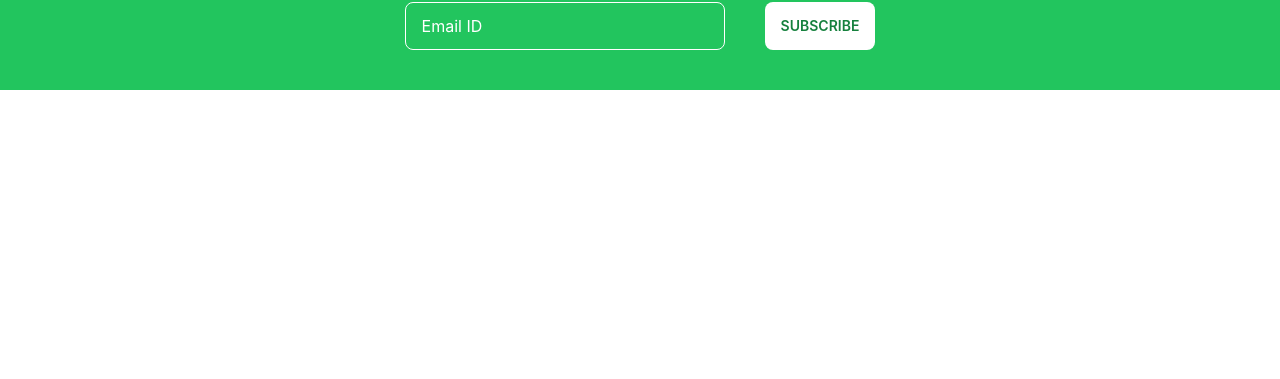
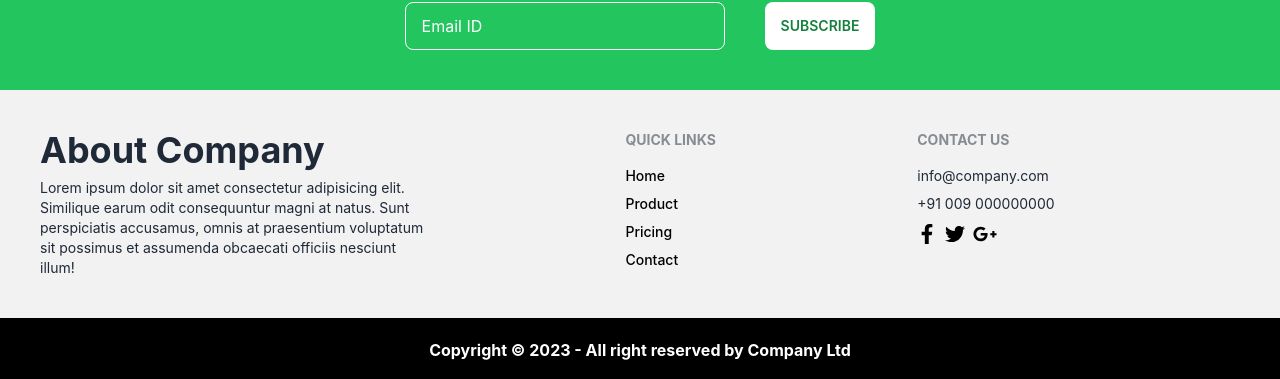
Before and after one commit to Mohammad-Hidayat-Ullah-Reza/bytesAlog-job-assignment, a React (Vite) app: page / in a window 1280 px wide. Shown: the part 2214-2593 px from the top of the page. Before the commit the page ends 2304 px from the top, so only its background shows below. Built offline with nearby package versions, Linux system fonts and the light colour scheme.

Commit message:
footer added

```diff
--- a/package.json
+++ b/package.json
@@ -11,7 +11,8 @@
   "dependencies": {
     "daisyui": "^2.47.0",
     "react": "^18.2.0",
-    "react-dom": "^18.2.0"
+    "react-dom": "^18.2.0",
+    "react-icons": "^4.7.1"
   },
   "devDependencies": {
     "@types/react": "^18.0.26",
--- a/src/App.jsx
+++ b/src/App.jsx
@@ -1,4 +1,5 @@
 import AboutUsSection from "./Page/Homepage/AboutUsSection/AboutUsSection";
+import FooterSection from "./Page/Homepage/FooterSection/FooterSection";
 import HeroSection from "./Page/Homepage/HeroSection/HeroSection";
 import NavbarSection from "./Page/Homepage/NavbarSection/NavbarSection";
 import OurProductSection from "./Page/Homepage/OurProductSection/OurProductSection";
@@ -12,6 +13,7 @@ function App() {
       <OurProductSection></OurProductSection>
       <AboutUsSection></AboutUsSection>
       <SubscribeSection></SubscribeSection>
+      <FooterSection></FooterSection>
     </div>
   );
 }
--- /dev/null
+++ b/src/Page/Homepage/FooterSection/FooterSection.jsx
@@ -0,0 +1,50 @@
+import React from "react";
+import { FaFacebookF } from "react-icons/fa";
+import { FaTwitter } from "react-icons/fa";
+import { FaGooglePlusG } from "react-icons/fa";
+
+const FooterSection = () => {
+  return (
+    <footer>
+      <div className="footer p-10 bg-base-200 text-base-content">
+        <div className="max-w-sm">
+          <h3 className="text-4xl font-bold">About Company</h3>
+          <p>
+            Lorem ipsum dolor sit amet consectetur adipisicing elit. Similique
+            earum odit consequuntur magni at natus. Sunt perspiciatis accusamus,
+            omnis at praesentium voluptatum sit possimus et assumenda obcaecati
+            officiis nesciunt illum!
+          </p>
+        </div>
+        <div>
+          <span className="footer-title">Quick Links</span>
+          <a className="link link-hover text-black">Home</a>
+          <a className="link link-hover text-black">Product</a>
+          <a className="link link-hover text-black">Pricing</a>
+          <a className="link link-hover text-black">Contact</a>
+        </div>
+        <div>
+          <span className="footer-title">Contact Us</span>
+          <p className="">info@company.com</p>
+          <p className="">+91 009 000000000</p>
+          <div className="flex justify-start items-center">
+            <a href="https://www.fb.com">
+              <FaFacebookF className="text-xl mr-2 text-black"></FaFacebookF>
+            </a>
+            <a href="https://www.twitter.com">
+              <FaTwitter className="text-xl mr-2 text-black"></FaTwitter>
+            </a>
+            <a href="https://www.google.com">
+              <FaGooglePlusG className="text-2xl mr-2 text-black"></FaGooglePlusG>
+            </a>
+          </div>
+        </div>
+      </div>
+      <div className="text-center text-white bg-black font-bold p-5">
+        Copyright © 2023 - All right reserved by Company Ltd
+      </div>
+    </footer>
+  );
+};
+
+export default FooterSection;
```
Also changed, not shown: 1 other file (tests, documents, lock files or other folders).
